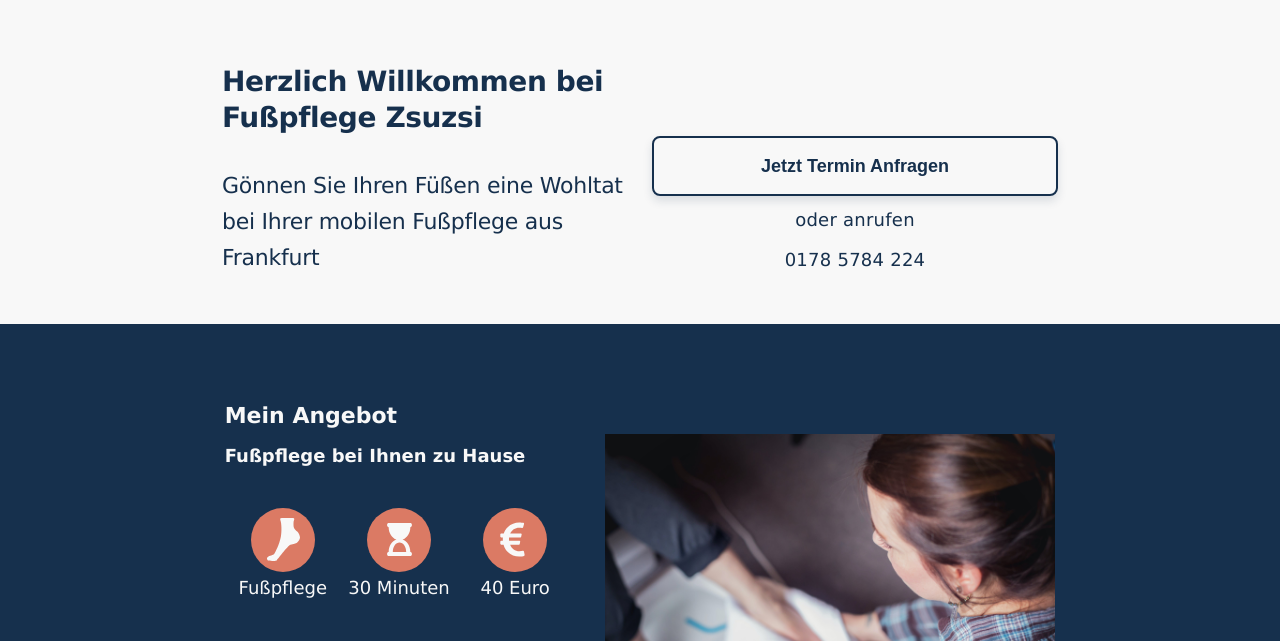
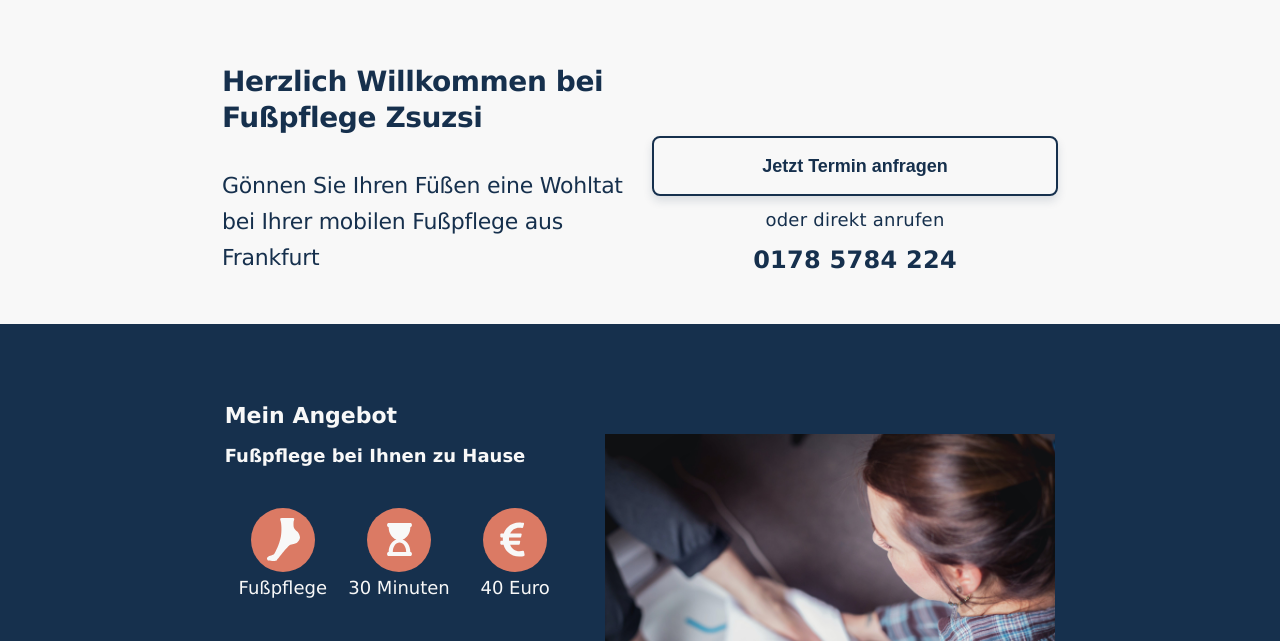
Before and after one commit to MaxHopf/fusspflegezsuzsi-landingpage, a plain HTML site: page index.html in a window 1280 px wide. Shown: the part 151-792 px from the top of the page. Drawn offline with Linux system fonts and the light colour scheme.

Commit message:
Style hero section redesign

```diff
--- a/index.html
+++ b/index.html
@@ -30,8 +30,8 @@
                 </h2>
             </div>
             <div class="callToAction">
-                <button class="">Jetzt Termin Anfragen</button>
-                <p class="center">oder anrufen</p>
+                <button class="">Jetzt Termin anfragen</button>
+                <p class="center">oder direkt anrufen</p>
                 <p class="phone-number center">0178 5784 224</p>
             </div>
         </section>
--- a/styles.css
+++ b/styles.css
@@ -166,6 +166,11 @@ div.callToAction {
 #hero p {
     line-height: 32px;
     letter-spacing: 0.25px;
+}
+
+#hero .phone-number {
+    font-size: 24px;
+    font-weight: bold;
 }
 
 /* Offer Section */
```
